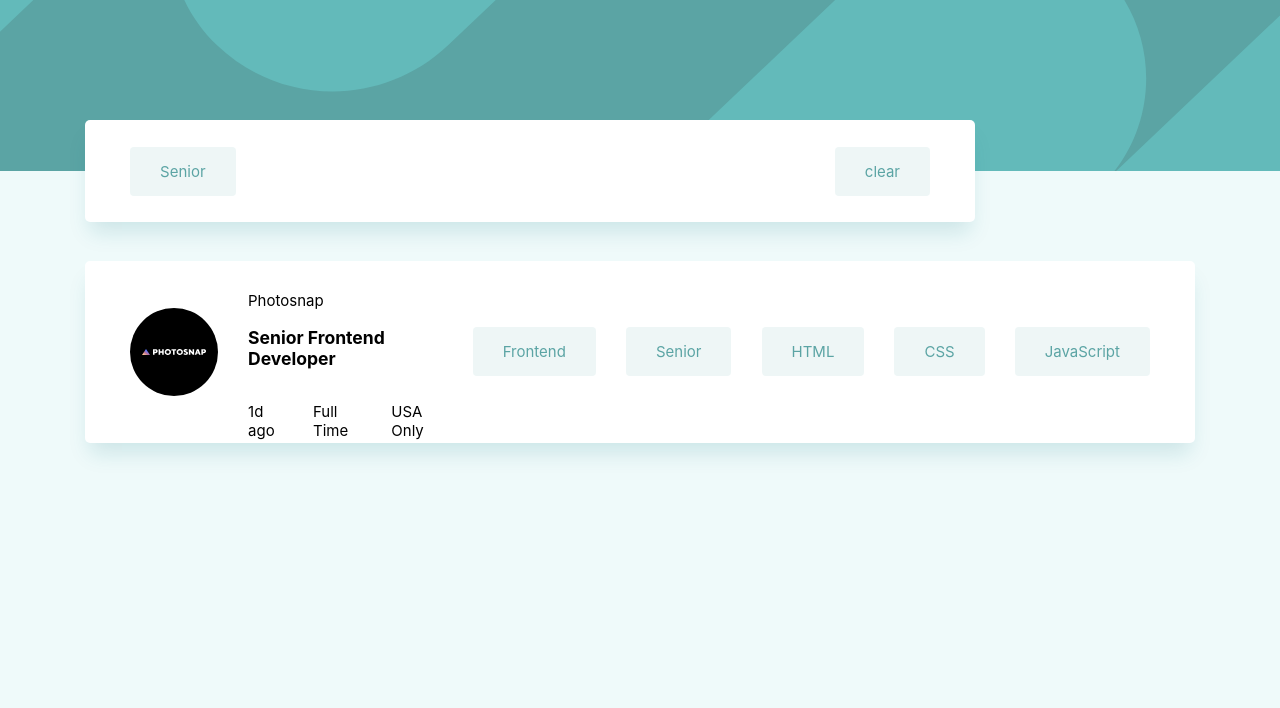
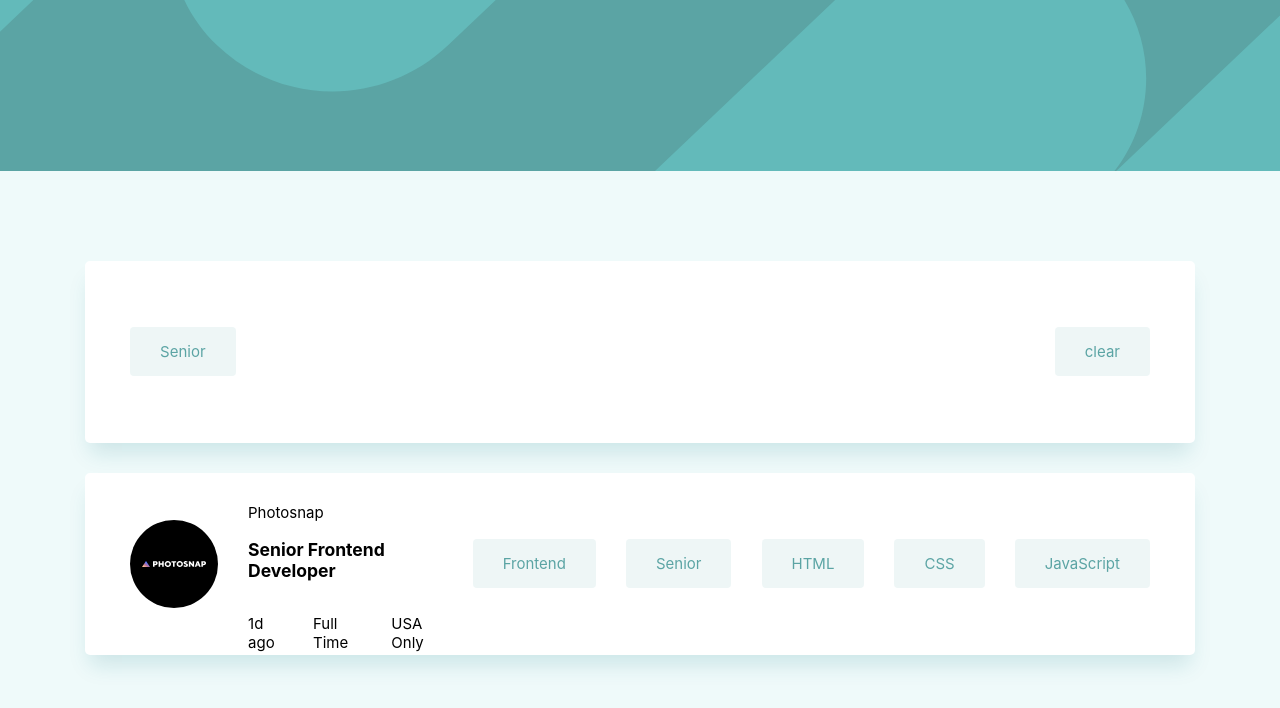
Before and after one commit to rojasmart/job-listings-with-filtering, a React (Create React App) app: page / in a window 1280 px wide. Both pictures are taken after a click on the element "Senior". Shown: the top 708 px of the page. Built offline with nearby package versions, Linux system fonts and the light colour scheme.

Commit message:
Added clear button for filter

```diff
--- a/src/App.js
+++ b/src/App.js
@@ -1,7 +1,7 @@
 import JobCard from "./components/JobCard";
 import JobSearch from "./components/JobSearch";
 
-import { useState, useEffect } from "react";
+import { useState, useEffect, lazy } from "react";
 
 function App() {
   const [isLoading, setIsLoading] = useState(false);
@@ -39,6 +39,10 @@ function App() {
     setFilterLanguage((oldClick) => [...oldClick, language]);
   };
 
+  const handleClear = () => {
+    setFilterLanguage([]);
+  };
+
   return (
     <main>
       <header>
@@ -49,7 +53,7 @@ function App() {
       </header>
       <div className="container">
         <div className="filter-list">
-          <JobSearch filter={uniqueFilter} />
+          <JobSearch filter={uniqueFilter} handleClear={handleClear} />
           {data.map((item, index) => {
             return (
               <JobCard key={index} item={item} handleClick={handleClick} />
--- a/src/components/JobSearch.js
+++ b/src/components/JobSearch.js
@@ -1,10 +1,12 @@
-const JobSearch = ({ filter }) => {
+const JobSearch = ({ filter, handleClear }) => {
   return (
-    <div className="job-card search">
+    <div className="job-card">
       {filter.map((item, index) => {
         return <span key={index}>{item}</span>;
       })}
-      <div className="clear">{!!filter.length && <span>clear</span>}</div>
+      <div className="clear" onClick={handleClear}>
+        {!!filter.length && <span>clear</span>}
+      </div>
     </div>
   );
 };
--- a/src/index.css
+++ b/src/index.css
@@ -72,13 +72,6 @@ header img {
   gap: 2rem;
 }
 
-.job-card.search {
-  position: absolute;
-  top: 120px;
-  height: 72px;
-  width: 100vh;
-}
-
 .job-info-secondary {
   display: flex;
   gap: 2rem;
@@ -108,7 +101,7 @@ header img {
   cursor: pointer;
 }
 
-.job-card.search span {
+.job-card span {
   border-radius: 4px;
   background-color: var(--green-opacity);
   padding: 1rem 2rem;
@@ -120,6 +113,7 @@ header img {
 .clear {
   align-self: center;
   margin-left: auto;
+  cursor: pointer;
 }
 
 /* Tablet */
```
